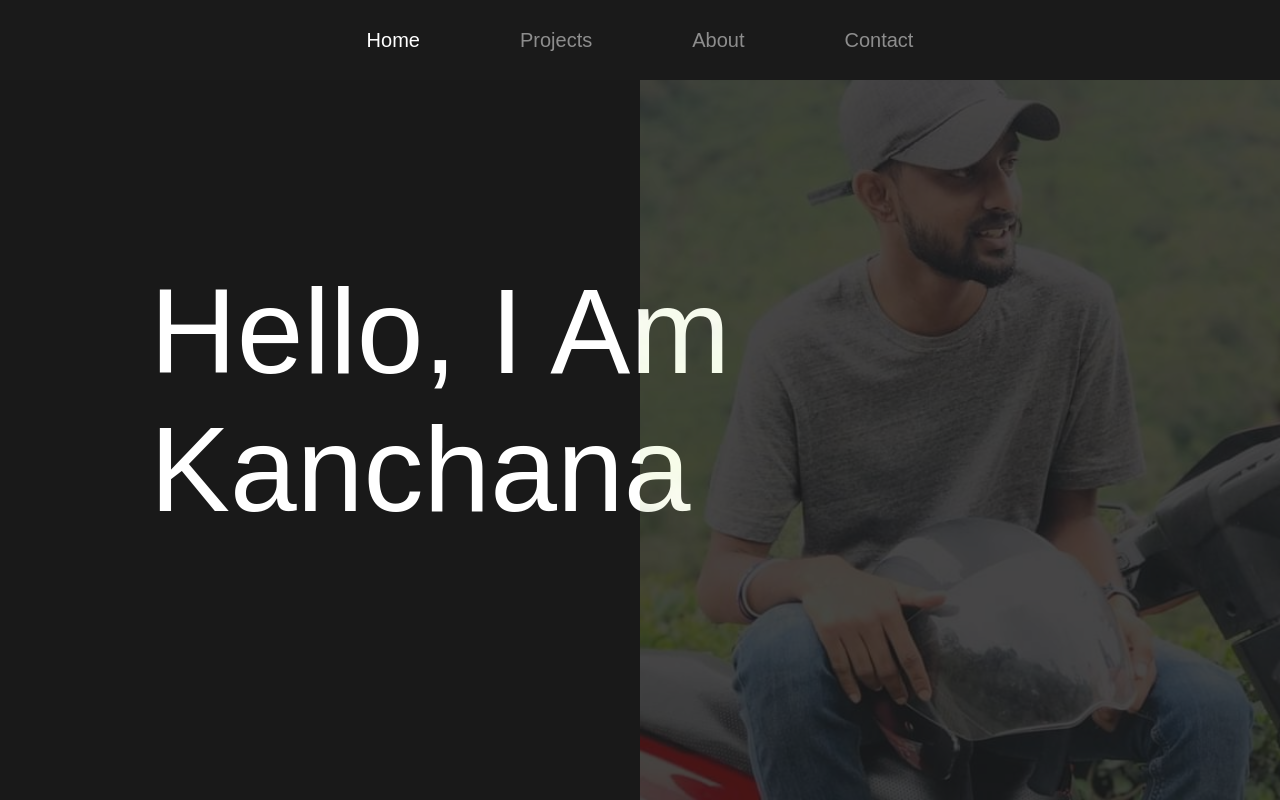
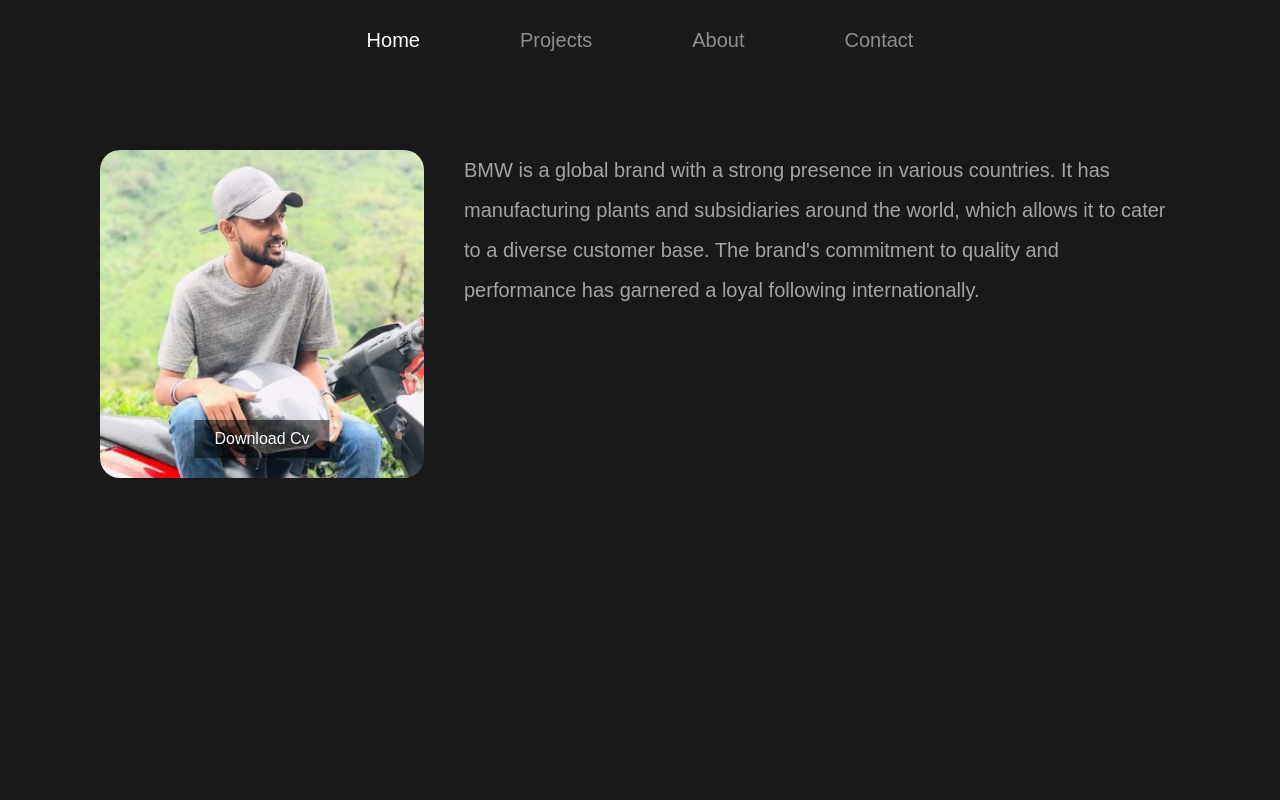
Before and after one commit to kanchana66/portfolio., a plain HTML site: page index.html in a window 1280 px wide. Drawn offline with Linux system fonts and the light colour scheme.

Commit message:
About section

```diff
--- a/index.html
+++ b/index.html
@@ -22,7 +22,7 @@
     </nav>
 
     <!--home section-->
-    <section class="home-section active">
+    <section class="home-section ">
         <h1 class="hero-heading">hello, i am <br>Kanchana</h1>
         <img src="img/my.jpg" class="home-img">
     </section>
@@ -73,6 +73,17 @@
         </div>
     </section>
 
+    <!--About Section-->
+    <section class="about-section">
+        <div class="about">
+            <div class="about-img-container">
+                <img src="img/my.jpg" class="about-img">
+                <button class="download-cv-btn">download cv</button>
+            </div>
+            <p class="about-info">BMW is a global brand with a strong presence in various countries. It has manufacturing plants and subsidiaries around the world, which allows it to cater to a diverse customer base. The brand's commitment to quality and performance has garnered a loyal following internationally.</p>
+        </div>
+    </section>
+
     <script src="app.js"></script>
 
 </body>
--- a/style.css
+++ b/style.css
@@ -180,3 +180,57 @@ body{
 .project-card:hover .project-content{
     opacity: 1;
 }
+
+/*about section*/
+.about-section{
+    width: 100%;
+    min-height: 100vh;
+    padding: 150px 100px 0;
+    position: relative;
+    top: 0;
+    transition: 1s;
+}
+
+.about{
+    width: 100%;
+    display: grid;
+    grid-template-columns: 30% 65%;
+    grid-gap: 40px;
+}
+
+.about-img-container{
+    position: relative;
+}
+
+.about-info{
+    color: #fff;
+    opacity: 0.6;
+    font-size: 20px;
+    line-height: 40px;
+}
+
+.about-img{
+    width: 100%;
+    height: 100%;
+    object-fit: cover;
+    border-radius: 20px;
+}
+
+.download-cv-btn{
+    position: absolute;
+    bottom: 20px;
+    left: 50%;
+    transform: translateX(-50%);
+    padding: 10px 20px;
+    color: #fff;
+    border: none;
+    font-size: 16px;
+    text-transform: capitalize;
+    cursor: pointer;
+    transition: .5s;
+    background: rgba(0, 0, 0, 0.5);
+}
+
+.download-cv-btn:hover{
+    background: #000;
+}
```
